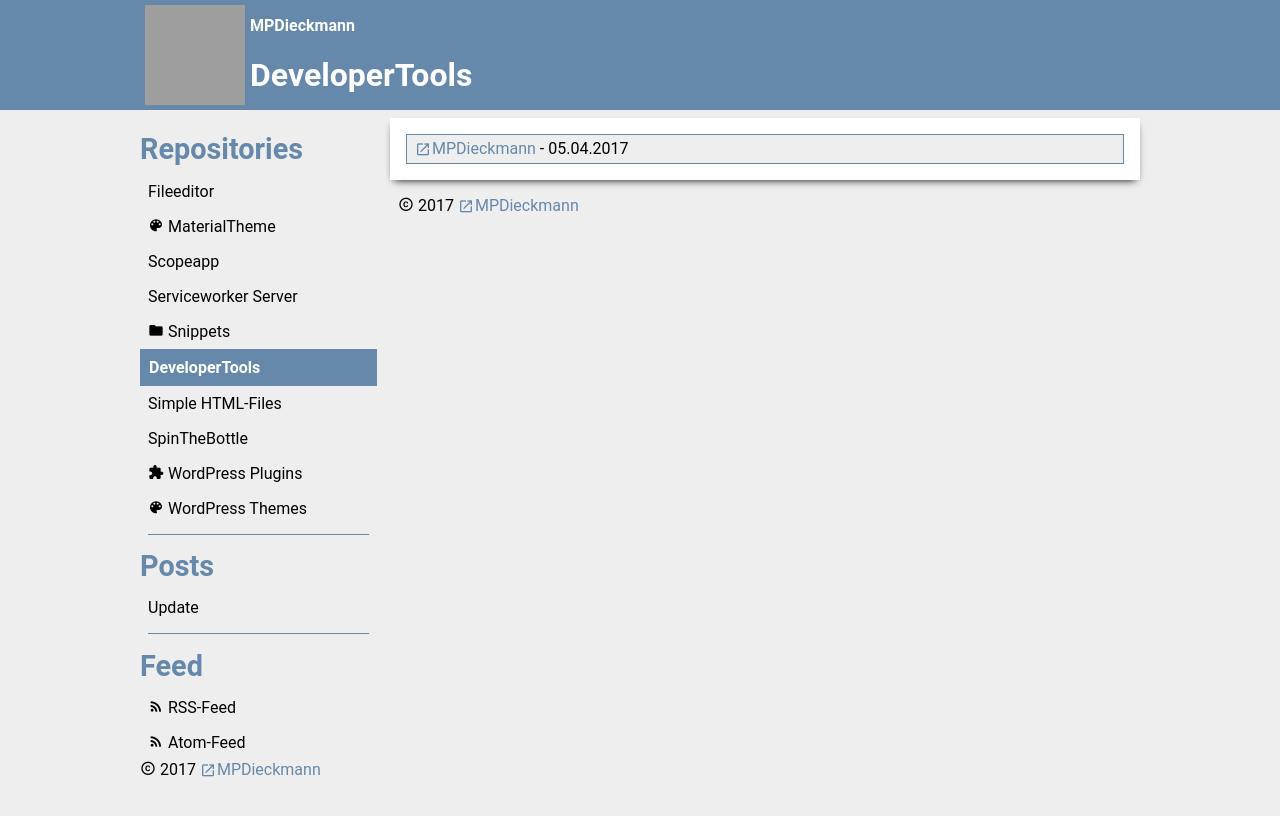
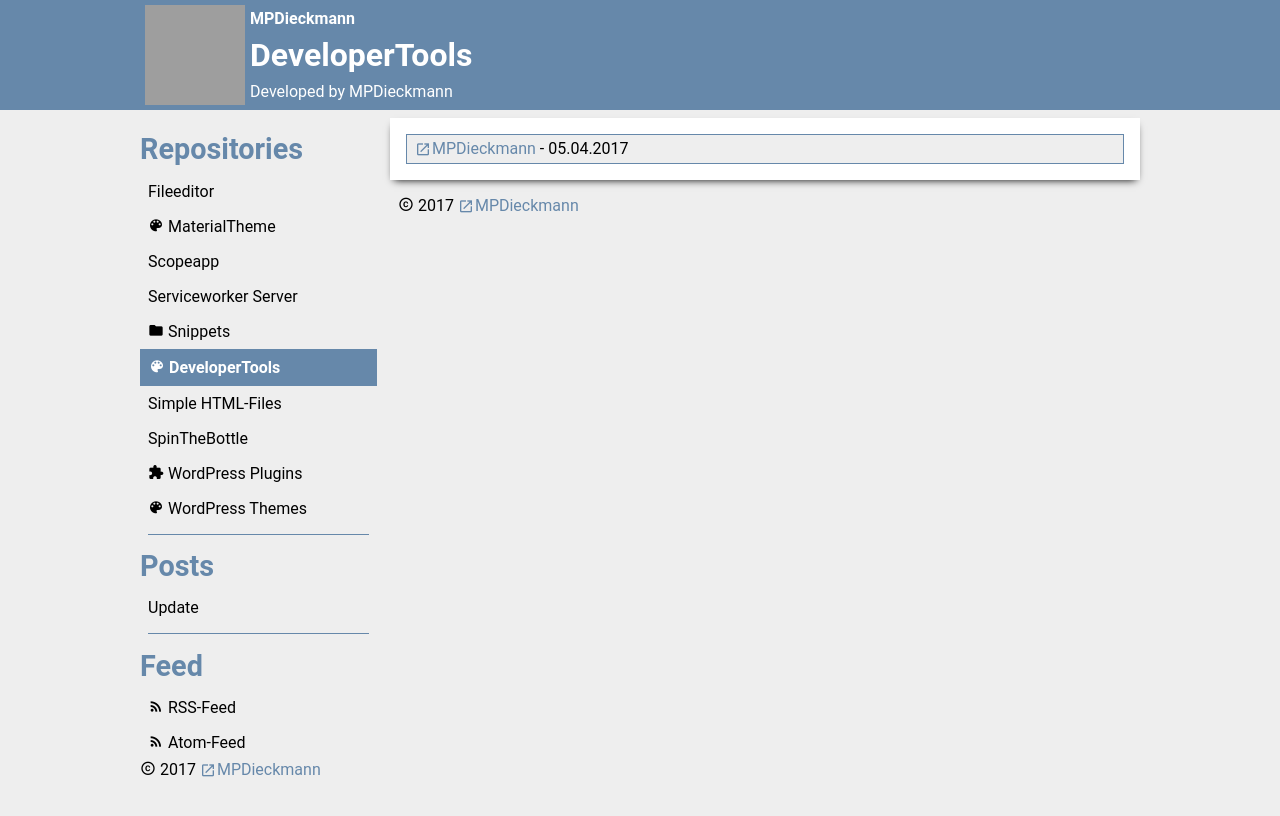
Before and after one commit to MPDieckmann/mpdieckmann.github.io, a Jekyll site: the page built from _repositories/devtools.html, in a window 1280 px wide, cut to the strip 0-816 px from the top of the page. Built offline with Jekyll 4.4.1, drawn with Linux system fonts in a browser that asks for light colours; some web fonts are replaced; grey boxes are pictures that could not be loaded.

Commit message:
Update devtools.html

```diff
--- a/_repositories/devtools.html
+++ b/_repositories/devtools.html
@@ -1,3 +1,6 @@
 ---
 title: DeveloperTools
+subtitle: Developed by MPDieckmann
+branch: https://github.com/MPDieckmann/devtools/tree/master
+icon: palette
 ---
```
